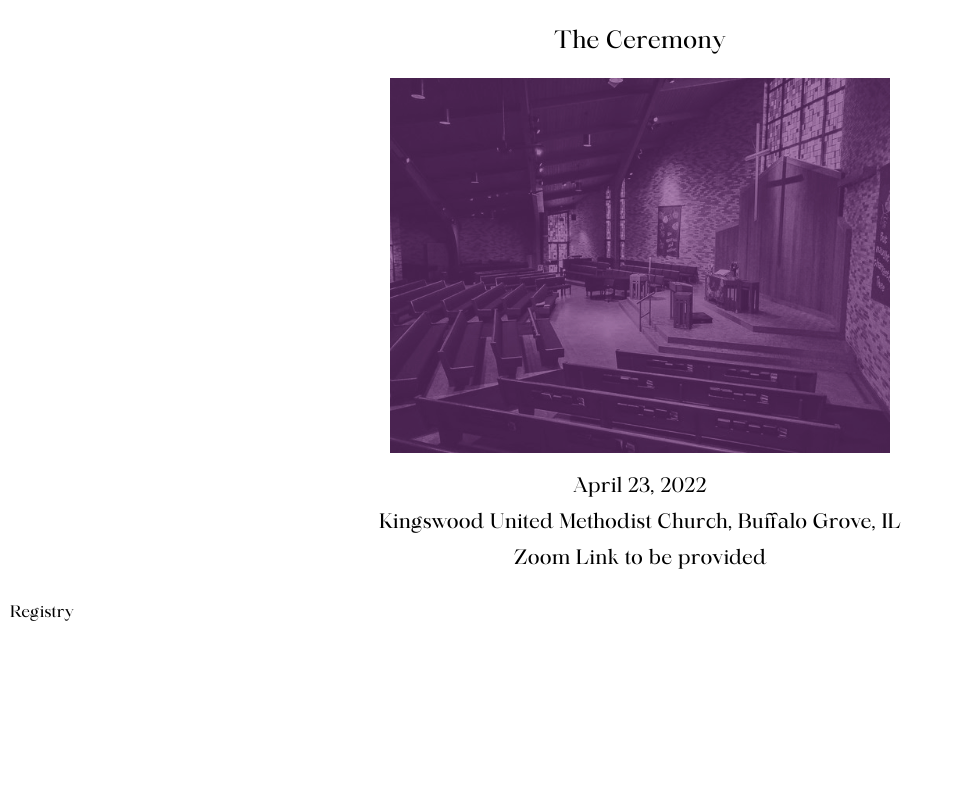
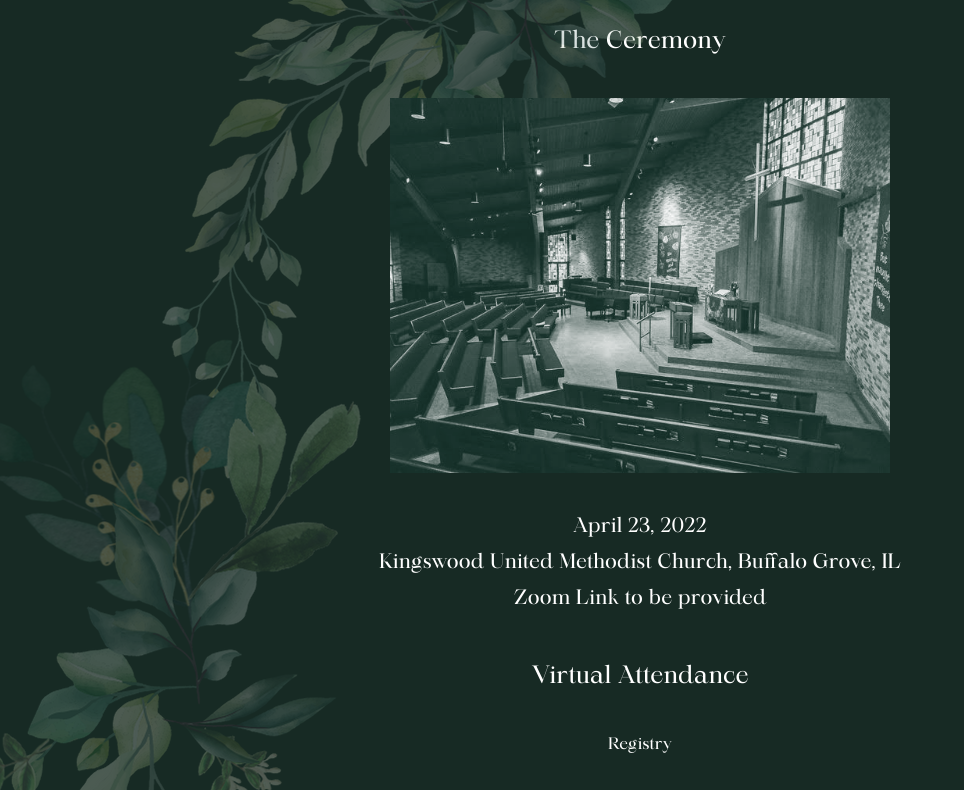
Before and after one commit to kkoppenhaver/gabbieandkeanan, a website built with Vite: page index.html in a window 1280 px wide. Shown: the part 559-1349 px from the top of the page, without its empty margins (0-964 px from the left). Before the commit the page ends 1184 px from the top, so only its background shows below. Built offline with nearby package versions, Linux system fonts and the light colour scheme.

Commit message:
Green image

```diff
--- a/index.html
+++ b/index.html
@@ -9,18 +9,22 @@
 
     <style>
       body {
+        background-color: #172A24;
+        color: white;
         font-family: 'PP Neue Montreal';
-        padding-left: 10px;
-        padding-right: 10px;
+        padding: 10px;
+        position: relative;
       }
 
       .hero {
         display: flex;
         justify-content: center;
         align-items: center;
-        padding-top: 20px;
+        padding-top: 10px;
         margin: 0 auto;
         max-width: 60%;
+        z-index: 999;
+        position: relative;
       }
 
       .hero img {
@@ -53,7 +57,7 @@
         margin-top: 20px;
       }
 
-      .countdown, .ceremony {
+      section {
         padding-top: 20px;
         padding-bottom: 20px;
         text-align: center;
@@ -66,32 +70,30 @@
       }
 
       :root {
-        --base:              #a673a4;
-        --bg-blend:          overlay;
+  --base:              #ffffff;
+  --bg-blend:          multiply;
   --blur:              0px;
-        --fg-blend:          soft-light;
+  --fg-blend:          screen;
   --foreground:        #102b24;
-        --opacity:           0.47;
-        --spacing:           0px;
+  --opacity:           1;
+  --spacing:           1%;
 }
-
 .img-wrapper {
   background-color:    var(--base);
   display:             flex;
   flex:                1 1 100%;
   height:              100%;
   overflow:            hidden;
-          padding:             var(--spacing);
   position:            relative;
   max-width: 500px;
-          margin: 20px auto;
+  margin: 40px auto;
 }
 
 .img-wrapper img {
   filter:              grayscale(100%) contrast(1) blur(var(--blur));
   flex:                1 0 100%;
   height:              100%;
-          max-width:           110%;
+  max-width:           100%;
   mix-blend-mode:      var(--bg-blend);
   object-fit:          cover;
   opacity:             var(--opacity);
@@ -113,9 +115,20 @@
   z-index:             1;
 }
 
+
+        .floral {
+          opacity: .25;
+          position: absolute;
+          left: -25%;
+          z-index: 0;
+        }
+
     </style>
   </head>
   <body>
+    <div class="floral">
+      <img src="/images/floral.png" alt="">
+    </div>
     <div class="hero">
       <img src="images/photo1.jpeg" alt="Gabbie and Keanan laughing">
       <img src="images/photo2.jpeg" alt="Gabbie and Keanan posing for a portrait selfshot photo">
@@ -130,14 +143,14 @@
 
     <hr>
 
-    <div class="countdown">
+    <section class="countdown">
       <h2 style="margin-bottom: 10px;">Countdown to the Big Day</h2>
       <div id="timer" class="text-4xl"></div>
-    </div>
+    </section>
 
     <hr>
 
-    <div class="ceremony">
+    <section class="ceremony">
       <h2 class="text-2xl">The Ceremony</h2>
 
       <div class="img-wrapper">
@@ -147,11 +160,17 @@
       <h3 class="text-xl mb-2">April 23, 2022</h3>
       <h3 class="text-xl mb-2">Kingswood United Methodist Church, Buffalo Grove, IL</h3>
       <h3 class="text-xl mb-2">Zoom Link to be provided</h3>
-    </div>
+    </section>
 
-    <div class="registry">
+    <hr>
+
+    <section class="virtual-attendance">
+      <h2 class="text-2xl">Virtual Attendance</h2>
+    </section>
+
+    <section class="registry">
       <h2>Registry</h2>
-    </div>
+    </section>
 
     <script>
       // Set the date we're counting down to
```
Also changed, not shown: images/floral.png (added). Lines whose indentation alone changed are shown as unchanged.
